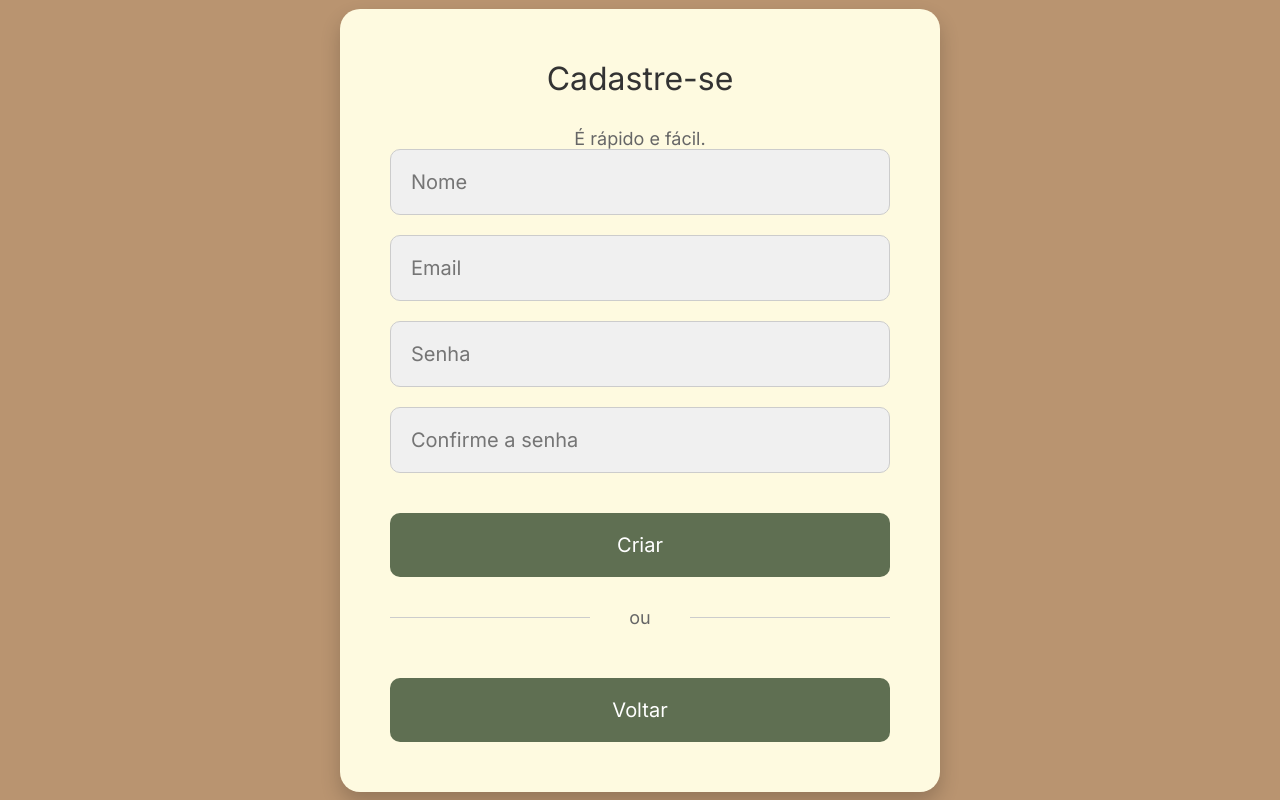
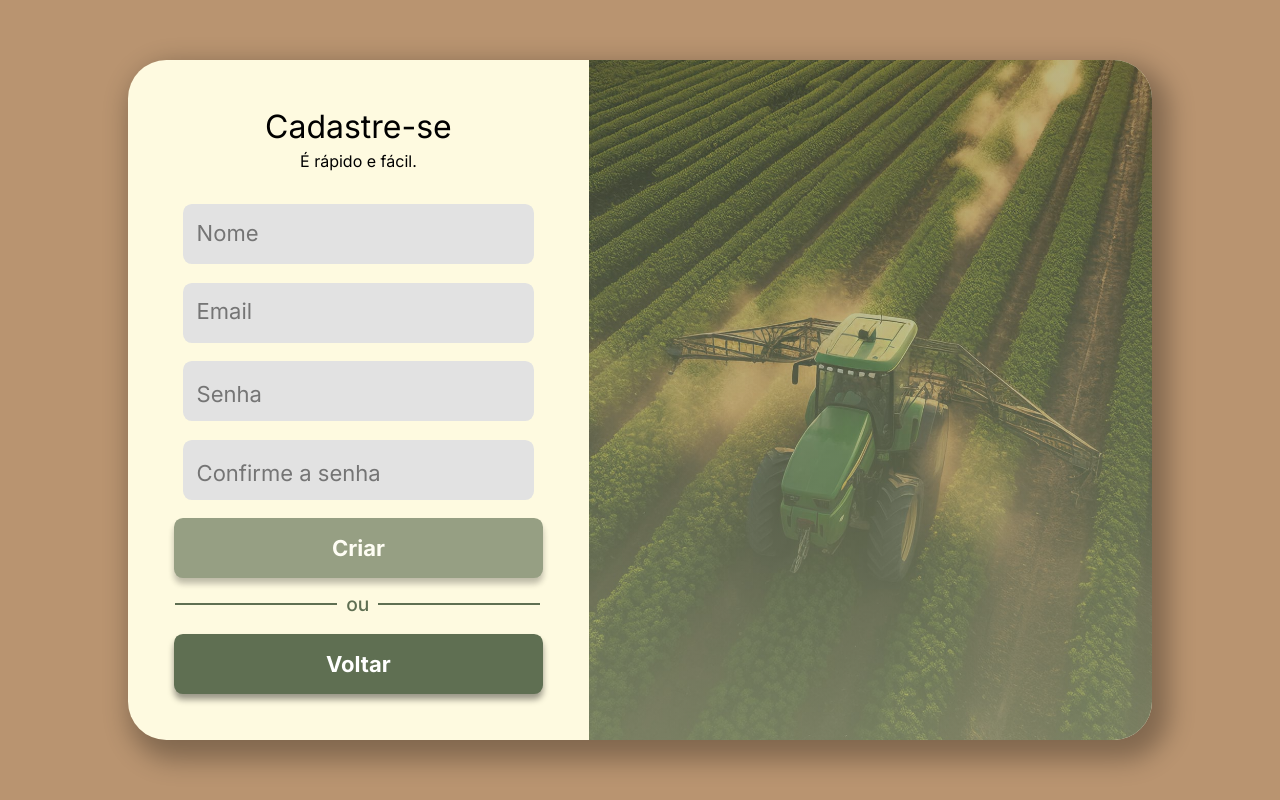
Before and after one commit to GutoVieoli/AgroAlot, a React (Vite) app in the folder vite-project/: page /cadastro in a window 1280 px wide. Built offline with nearby package versions, Linux system fonts and the light colour scheme.

Commit message:
IMP: Tela de cad no molde da login

```diff
--- a/vite-project/src/pages/Cadastro.css
+++ b/vite-project/src/pages/Cadastro.css
@@ -77,6 +77,17 @@
     position: relative;
 }
 
+.or{
+    font-weight: 500;
+    font-size: max(1.5vw, 16px);
+    color: #5F6F52;
+    /* background-color: white; */
+    display: flex;
+    flex-direction: row;
+    width: 79.1%;
+    margin-left: 10.3%;
+}
+
 .cadastro-box .or::before,
 .cadastro-box .or::after {
     content: "";
--- a/vite-project/src/pages/Cadastro.jsx
+++ b/vite-project/src/pages/Cadastro.jsx
@@ -1,6 +1,7 @@
 import { useState } from 'react';
 import { useNavigate } from 'react-router-dom';
 import './Cadastro.css';
+import styles from './Login.module.css'
 
 const Cadastro = () => {
 
@@ -11,7 +12,7 @@ const Cadastro = () => {
     const [confirmaSenha, setConfirmaSenha] = useState('');
     const navigate = useNavigate();
 
-    const erroNome = 'O nome deve ter pelo menos 4 caracteres.';
+    const erroNome = 'O nome deve ter pelo menos 4 letras.';
     const erroEmail = 'Insira um email válido.';
 
     const handleChange = (event, index) => {
@@ -80,53 +81,72 @@ const Cadastro = () => {
     }
 
     return (
-        <div className="cadastro-container">
-            <div className="cadastro-box">
+        <div className={styles.alinhador}>
+
+            <form className={styles.loginbubble} >
+                <div className={styles.alignbubble}>
+
+                    <div className={styles.secEsquerda}>
+
+                        <div className={styles.titulos}>
                             <h1>Cadastre-se</h1>
                             <p>É rápido e fácil.</p>
+                        </div>
 
-                {erroMsg && <p className="erro-msg">{erroMsg}</p>}
+                        {erroMsg && <p className={styles.erro}>{erroMsg}</p>}
 
                         <input
                             onChange={(event) => handleChange(event, 0)}
-                    className="input-campo"
+                            className={styles.campos}
                             type="text"
                             placeholder="Nome"
                         />
                         <input
                             onChange={(event) => handleChange(event, 1)}
-                    className="input-campo"
+                            className={styles.campos}
                             type="email"
                             placeholder="Email"
                         />
                         <input
                             onChange={(event) => handleChange(event, 2)}
-                    className="input-campo"
+                            className={styles.campos}
                             type="password"
                             placeholder="Senha"
                         />
                         <input
                             onChange={(event) => handleChange(event, 3)}
-                    className="input-campo"
+                            className={styles.campos}
                             type="password"
                             placeholder="Confirme a senha"
                         />
 
                         {senha !== '' && confirmaSenha !== '' && senha !== confirmaSenha && (
-                    <p className="erro-msg">As senhas são diferentes</p>
+                            <p className={styles.erro}>As senhas são diferentes</p>
                         )}
 
                         <button
-                    className="btn-cadastro"
+                            className={styles.btn}
                             onClick={handleApply}
                             type="submit"
                             disabled={!isButtonEnabled()}
-                >
-                    Criar
+                            > Criar
                         </button>
-                <p className="or">ou</p>
-                <button className="btn-cadastro" type="button" onClick={() => navigate('/')}>Voltar</button>
+                        <p className={styles.or}>ou</p>
+                        <button
+                            className={styles.btn}
+                            type="button"
+                            onClick={() => navigate('/')}
+                            >Voltar
+                        </button>
                     </div>
+
+                    <div className={styles.secDireita}>
+                        {/* <img src={Logo} style={{width: '60%', opacity: '0.9'}}></img> */}
+                    </div>
+
+                </div>
+            </form>
+
         </div>
     );
 };
--- a/vite-project/src/pages/Login.module.css
+++ b/vite-project/src/pages/Login.module.css
@@ -143,6 +143,11 @@ input[type="password"] {
     margin-left: 0.7vw
 }
 
+.erro {
+    color: #7e0000;
+    font-weight: 600;
+}
+
 
 @media screen and (max-width: 950px) {
     .loginbubble {
@@ -229,4 +234,8 @@ input[type="password"] {
         box-shadow: 1vw 0.5vh 0.5vw 0vh rgba(0, 0, 0, 0.123);
     }
 
+    .erro{
+        font-weight: 600;
+    }
+
 }
```
Lines whose indentation alone changed are shown as unchanged.
